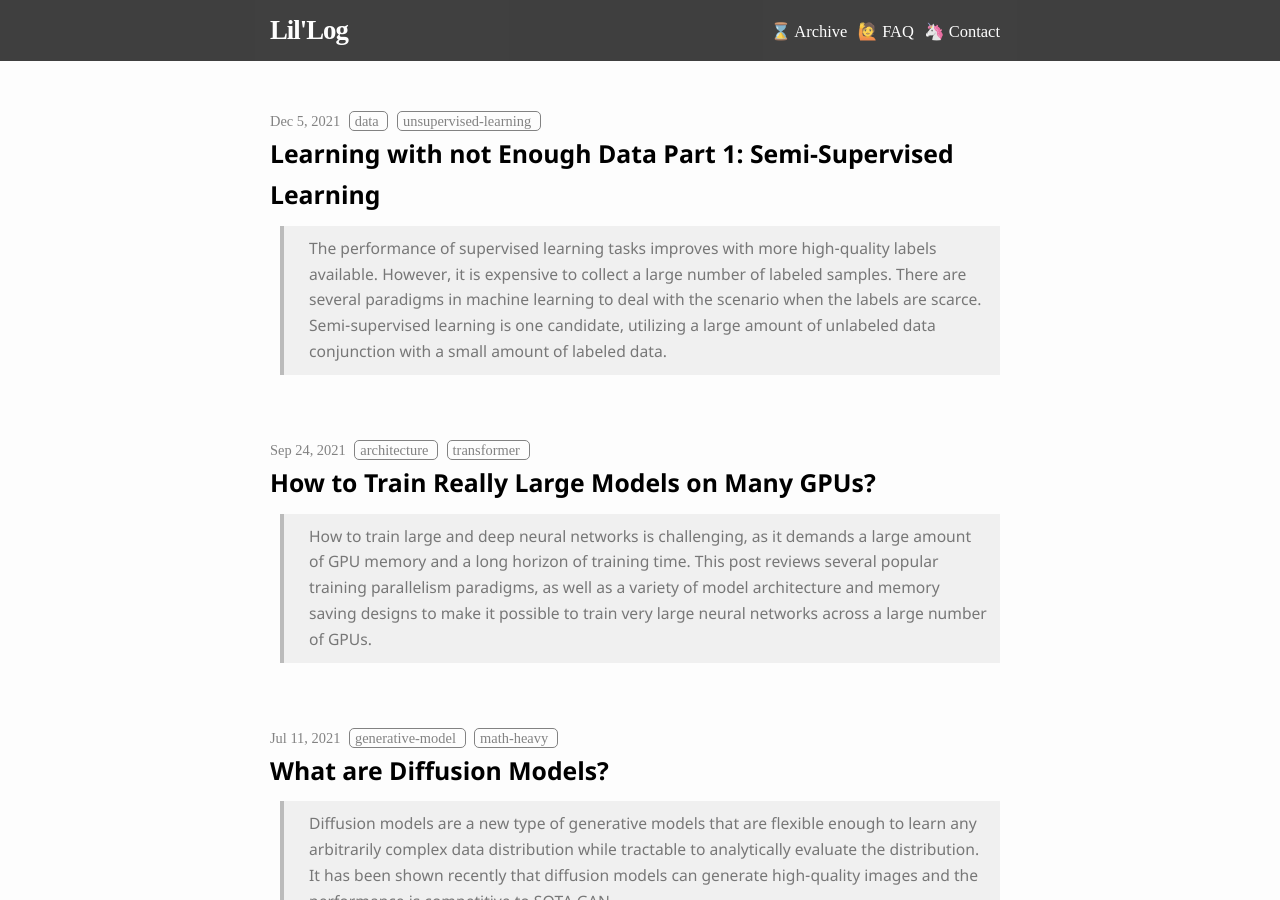
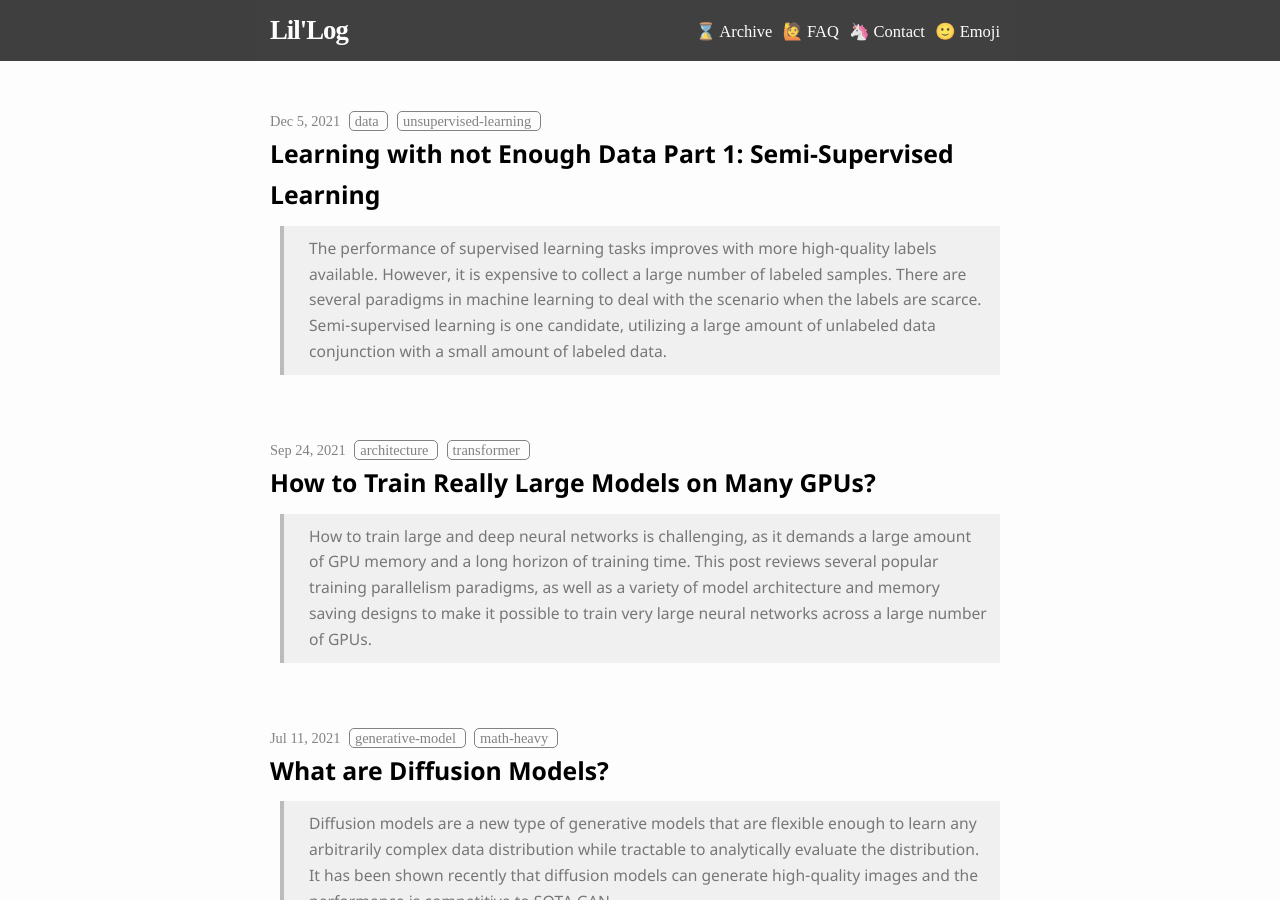
Before and after one commit to lilianweng/lil-log, a Jekyll site: the page built from index.html, in a window 1280 px wide and 900 px high. Built offline with Jekyll 4.4.1, drawn with Linux system fonts in a browser that asks for light colours; some web fonts are replaced.

Commit message:
Add link to emoji

```diff
--- a/_includes/header.html
+++ b/_includes/header.html
@@ -8,14 +8,14 @@
             <a class="page-link" href="http://lilianweng.github.io" target="_blank">&#x1f349; About</a>
         </nav> -->
         <nav class="site-nav">
+            <a class="page-link" href="https://www.emojisearch.app/" target="_blank">&#x1F642; Emoji</a>
+        </nav>
+        <nav class="site-nav">
             <a class="page-link" href="{{ '/contact.html' | relative_url }}">&#x1f984; Contact</a>
         </nav>
         <nav class="site-nav">
             <a class="page-link" href="{{ '/FAQ.html' | relative_url }}">&#x1F64B; FAQ</a>
         </nav>
-        <!-- <nav class="site-nav">
-            <a class="page-link" href="{{ '/log.html' | relative_url }}">&#x231b; Log</a>
-        </nav> -->
         <nav class="site-nav">
             <a class="page-link" href="{{ '/archive.html' | relative_url }}">&#x231b; Archive</a>
         </nav>
```
